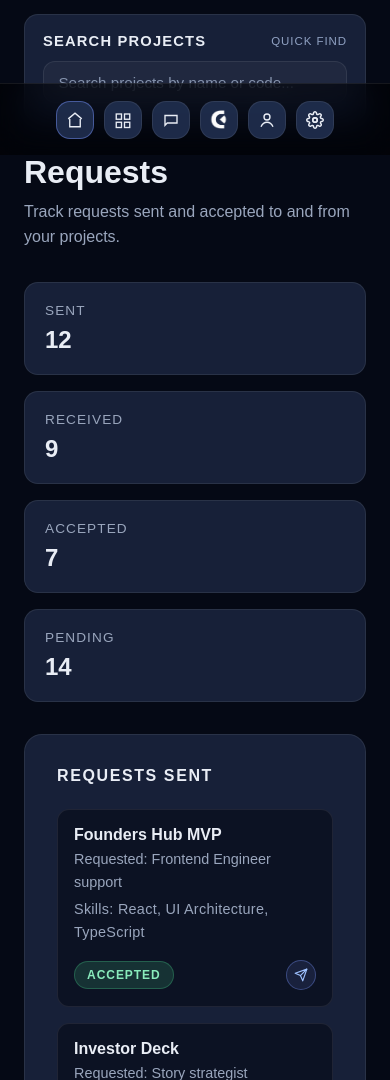
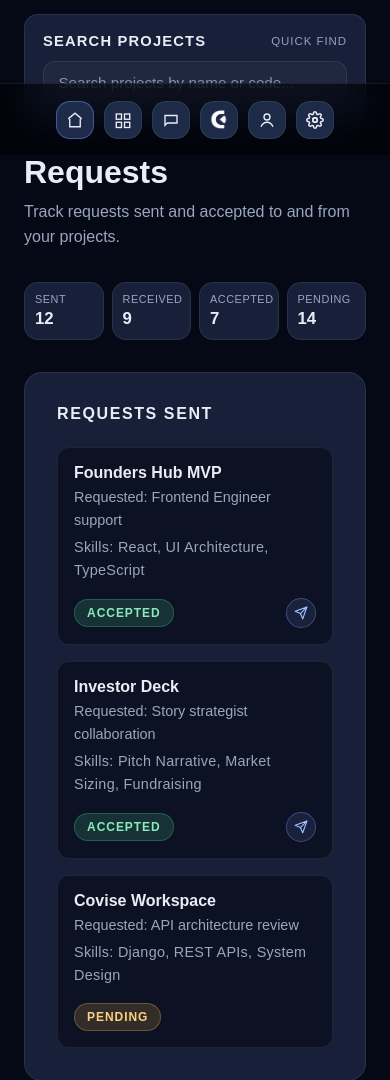
Before and after one commit to AlaaBouhaouel/Covise, a Django app: page /home/ in a window 390 px wide. Shown: the part 689-1769 px from the top of the page. Run offline with Django 5.2, Linux system fonts and the light colour scheme; some web fonts are replaced.

Commit message:
design change

```diff
--- a/covise/static/home.css
+++ b/covise/static/home.css
@@ -1040,7 +1040,24 @@ p {
     }
 
     .metrics {
-        grid-template-columns: 1fr;
+        grid-template-columns: repeat(4, minmax(0, 1fr));
+        gap: calc(var(--spacing) * 1);
+        overflow: hidden;
+        padding-bottom: 0;
+    }
+
+    .metric-card {
+        padding: calc(var(--spacing) * 1.25);
+        gap: calc(var(--spacing) * 0.5);
+    }
+
+    .metric-card span {
+        font-size: 0.68rem;
+        letter-spacing: 0.05em;
+    }
+
+    .metric-card strong {
+        font-size: 1.05rem;
     }
 
     .request-item {
--- a/covise/static/requests.css
+++ b/covise/static/requests.css
@@ -90,6 +90,7 @@ body {
 .main {
     flex: 1;
     padding: calc(var(--spacing) * 7) calc(var(--spacing) * 10);
+    margin-top: calc(var(--spacing) * 2);
     display: grid;
     gap: calc(var(--spacing) * 4);
 }
```
